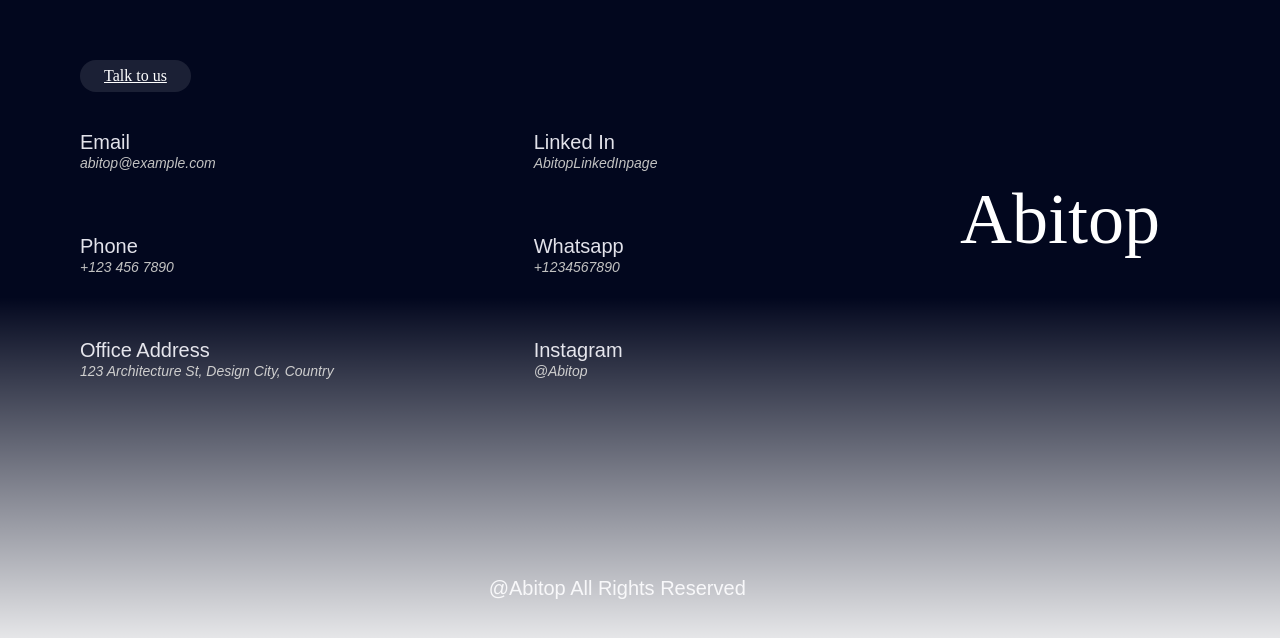
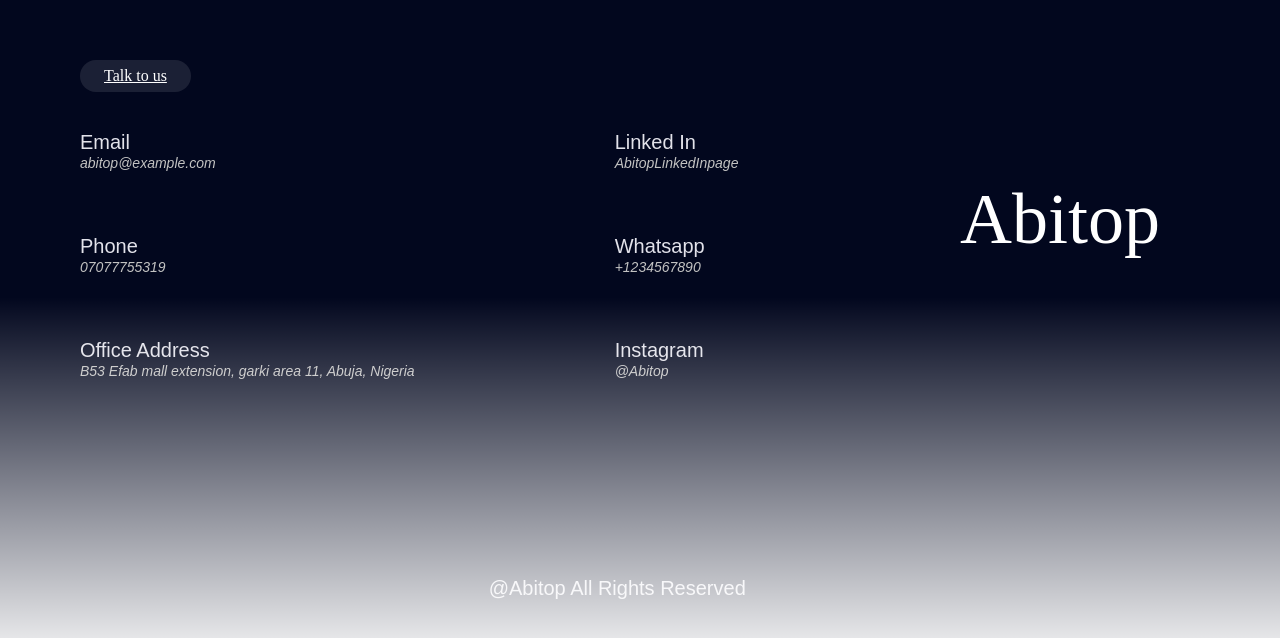
Before and after one commit to codingnekochan/Abitop, a React (Vite) app: page / in a window 1280 px wide. Shown: the part 3963-4601 px from the top of the page. Built offline with nearby package versions, Linux system fonts and the light colour scheme; a web font is replaced by a local one.

Commit message:
update contact information

```diff
--- a/src/constants/copy.js
+++ b/src/constants/copy.js
@@ -57,11 +57,11 @@ export const contactCopy = {
   title: "Talk to us",
   contact_links: [
     { type: "Email", value: "abitop@example.com", link: "mailto:" },
-    { type: "Phone", value: "+123 456 7890", link: "tel:" },
+    { type: "Phone", value: "07077755319", link: "tel:" },
     {
       type: "Office Address",
-      value: "123 Architecture St, Design City, Country",
-      link: "",
+      value: "B53 Efab mall extension, garki area 11, Abuja, Nigeria",
+      link: "https://maps.app.goo.gl/fyUxbTYTLWGCmBWd7",
     },
     { type: "Linked In", value: "AbitopLinkedInpage", link: "" },
     { type: "Whatsapp", value: "+1234567890", link: "" },
```
